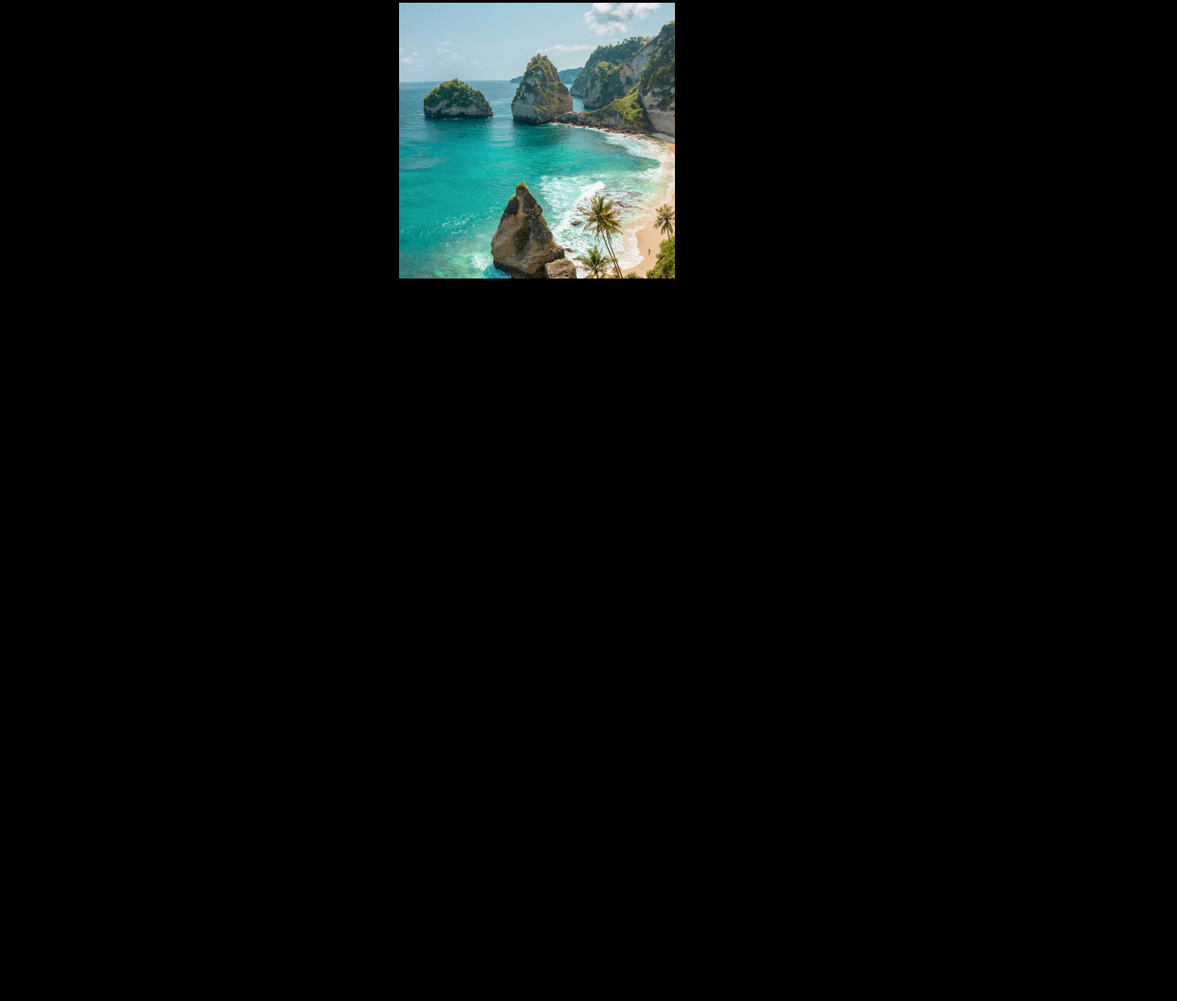
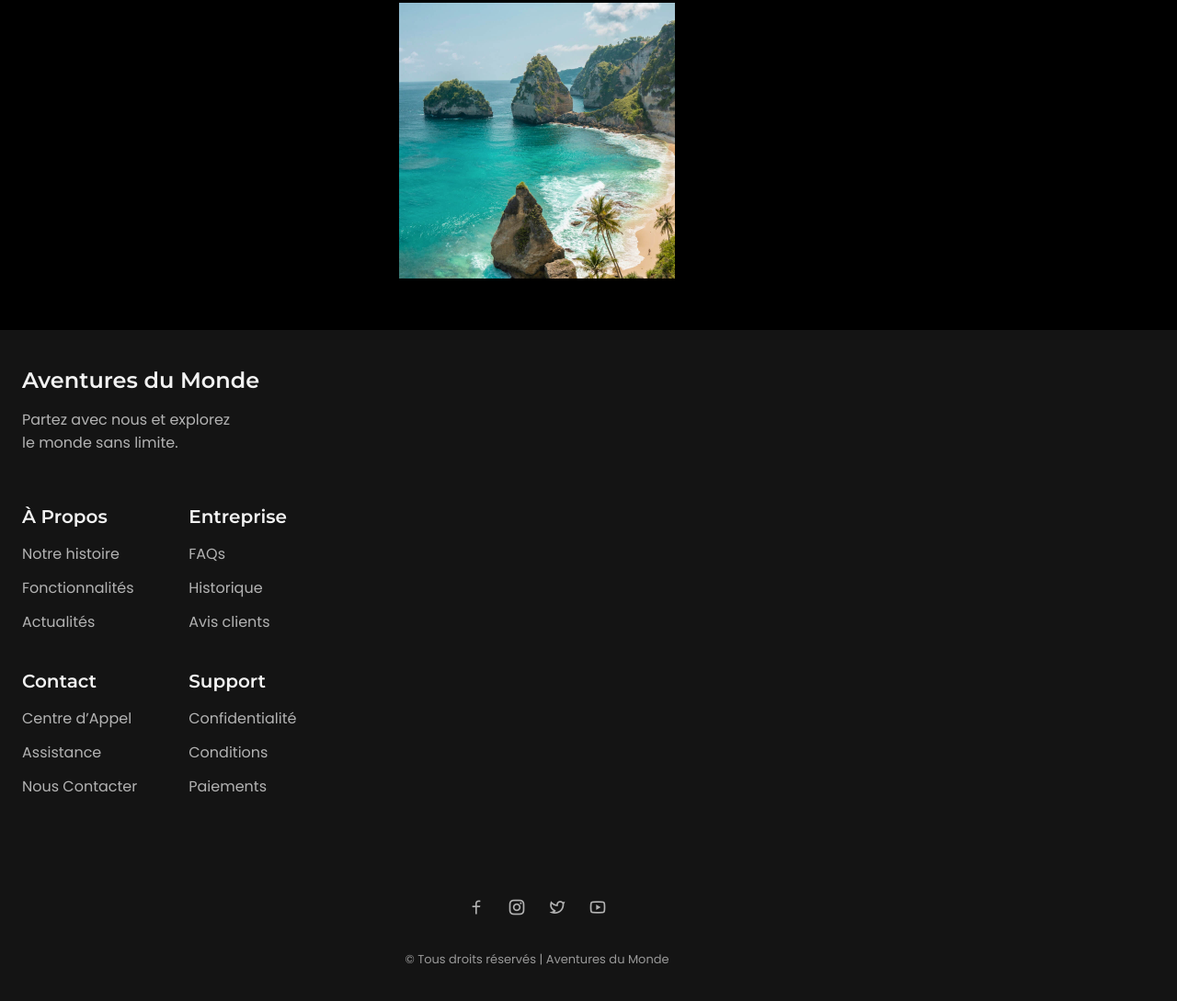
Before and after one commit to ValentinMadiot/travel-agency-2_ui, a plain HTML site: page index.html in a window 1280 px wide. Shown: the part 4295-5384 px from the top of the page at 92% size. Before the commit the page ends 4654 px from the top, so only its background shows below. Drawn offline with nearby package versions, Linux system fonts and the light colour scheme.

Commit message:
add footer section

```diff
--- a/assets/css/styles.css
+++ b/assets/css/styles.css
@@ -523,6 +523,80 @@ img {
 }
 
 /*=============== FOOTER ===============*/
+.footer {
+  padding-block: 2.5rem;
+  background-color: var(--container-color);
+}
+
+.footer__content {
+  row-gap: 3.5rem;
+}
+
+.footer__logo {
+  display: inline-block;
+  color: var(--title-color);
+  font-size: var(--h2-font-size);
+  font-family: var(--second-font);
+  font-weight: var(--font-semi-bold);
+  margin-bottom: 1rem;
+}
+
+.footer__data {
+  grid-template-columns: repeat(2, max-content);
+  gap: 2.5rem 3.5rem;
+}
+
+.footer__title {
+  font-size: var(--h3-font-size);
+  margin-bottom: 1rem;
+}
+
+.footer__links {
+  display: grid;
+  row-gap: 0.75rem;
+}
+
+.footer__link {
+  color: var(--text-color);
+  transition: color 0.4s;
+}
+
+.footer__link:hover {
+  color: var(--title-color);
+}
+
+.footer__group,
+.footer__social {
+  display: flex;
+}
+
+.footer__group {
+  margin-top: 5rem;
+  flex-direction: column;
+  align-items: center;
+  row-gap: 2rem;
+}
+
+.footer__social {
+  column-gap: 1.5rem;
+}
+
+.footer__social-link {
+  color: var(--text-color);
+  font-size: 1.25rem;
+  transition: color 0.4s, transform 0.4s;
+}
+
+.footer__social-link:hover {
+  color: var(--title-color);
+  transform: translateY(-0.25rem);
+}
+
+.footer__copy {
+  font-size: var(--smaller-font-size);
+  color: var(--text-color-light);
+  text-align: center;
+}
 
 /*=============== SCROLL BAR ===============*/
 
--- a/index.html
+++ b/index.html
@@ -264,7 +264,94 @@
     </main>
 
     <!--==================== FOOTER ====================-->
-    <footer class="footer"></footer>
+    <footer class="footer">
+      <div class="footer__container container grid">
+        <div class="footer__content grid">
+          <div>
+            <a href="#" class="footer__logo">Aventures du Monde</a>
+            <p class="footer__description">
+              Partez avec nous et explorez <br />
+              le monde sans limite.
+            </p>
+          </div>
+
+          <div class="footer__data grid">
+            <div>
+              <h3 class="footer__title">À Propos</h3>
+              <ul class="footer__links">
+                <li><a href="#" class="footer__link">Notre histoire</a></li>
+                <li><a href="#" class="footer__link">Fonctionnalités</a></li>
+                <li><a href="#" class="footer__link">Actualités</a></li>
+              </ul>
+            </div>
+
+            <div>
+              <h3 class="footer__title">Entreprise</h3>
+              <ul class="footer__links">
+                <li><a href="#" class="footer__link">FAQs</a></li>
+                <li><a href="#" class="footer__link">Historique</a></li>
+                <li><a href="#" class="footer__link">Avis clients</a></li>
+              </ul>
+            </div>
+
+            <div>
+              <h3 class="footer__title">Contact</h3>
+              <ul class="footer__links">
+                <li><a href="#" class="footer__link">Centre d’Appel</a></li>
+                <li><a href="#" class="footer__link">Assistance</a></li>
+                <li><a href="#" class="footer__link">Nous Contacter</a></li>
+              </ul>
+            </div>
+
+            <div>
+              <h3 class="footer__title">Support</h3>
+              <ul class="footer__links">
+                <li>
+                  <a href="#" class="footer__link">Confidentialité</a>
+                </li>
+                <li>
+                  <a href="#" class="footer__link">Conditions </a>
+                </li>
+                <li><a href="#" class="footer__link">Paiements</a></li>
+              </ul>
+            </div>
+          </div>
+        </div>
+
+        <div class="footer__group">
+          <div class="footer__social">
+            <a
+              href="https://www.facebook.com"
+              target="_blank"
+              class="footer__social-link"
+              ><i class="ri-facebook-line"></i
+            ></a>
+            <a
+              href="https://www.instagram.com/"
+              target="_blank"
+              class="footer__social-link"
+              ><i class="ri-instagram-line"></i
+            ></a>
+            <a
+              href="https://twitter.com/"
+              target="_blank"
+              class="footer__social-link"
+              ><i class="ri-twitter-line"></i
+            ></a>
+            <a
+              href="https://www.youtube.com/"
+              target="_blank"
+              class="footer__social-link"
+              ><i class="ri-youtube-line"></i
+            ></a>
+          </div>
+
+          <span class="footer__copy">
+            &#169; Tous droits réservés | Aventures du Monde</span
+          >
+        </div>
+      </div>
+    </footer>
 
     <!--========== SCROLL UP ==========-->
 
```
